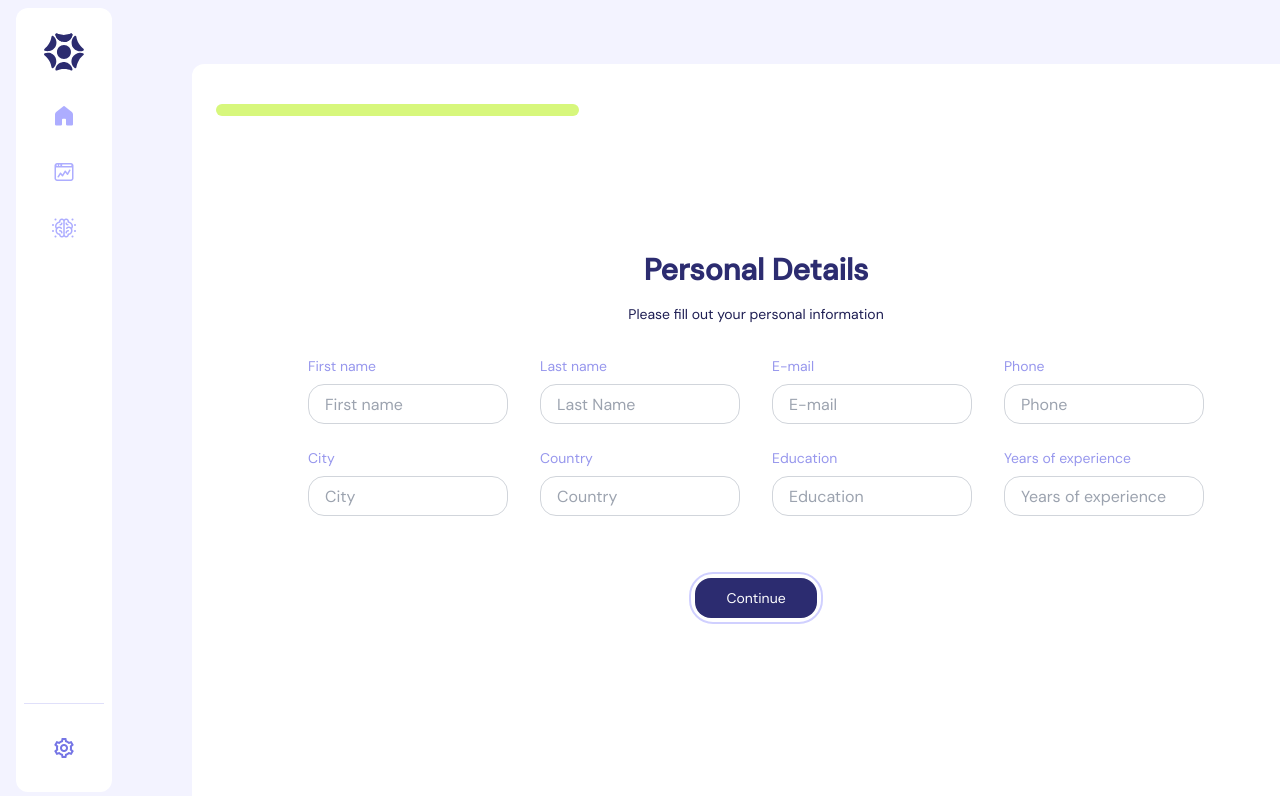
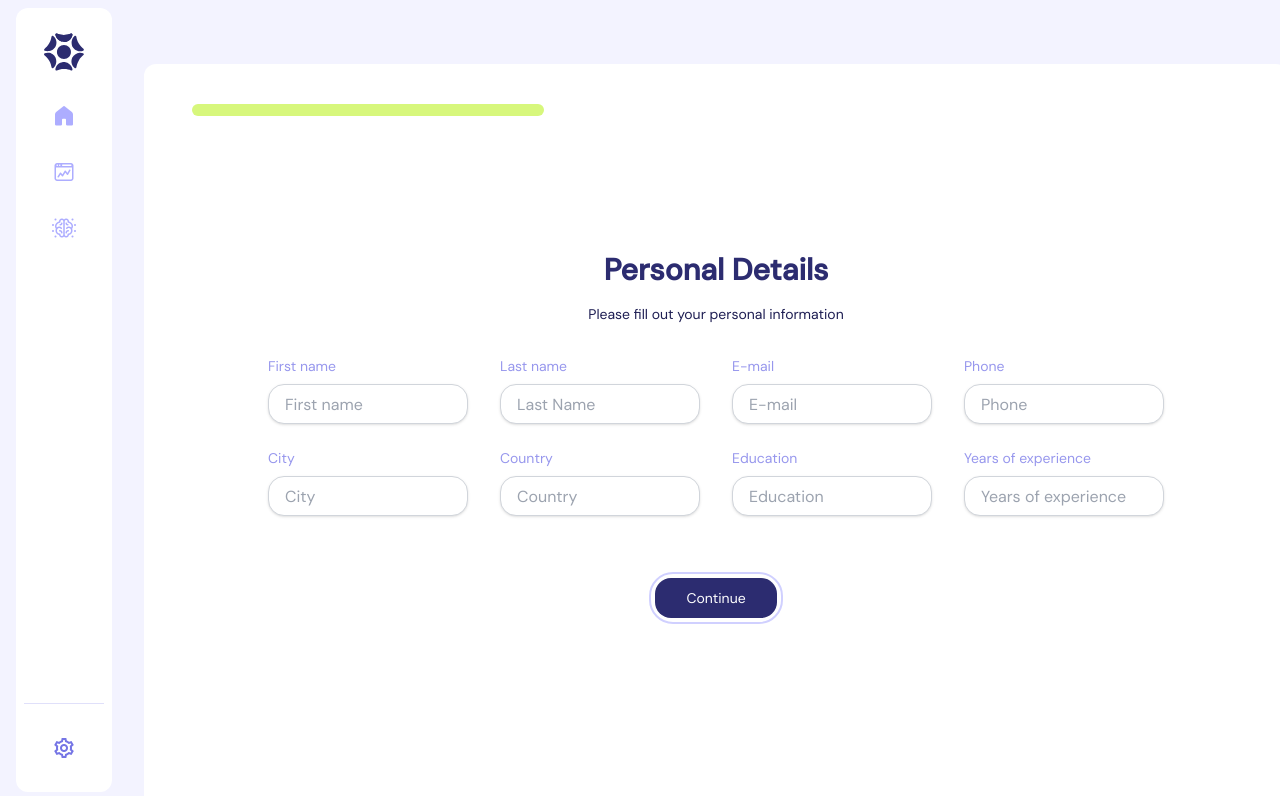
Before and after one commit to thaibbraz/gigshub-webapp-frontend, a React (Create React App) app: page /forms in a window 1280 px wide. Shown: the top 796 px of the page. Built offline with nearby package versions, Linux system fonts and the light colour scheme.

Commit message:
Added forms shadows

```diff
--- a/src/components/Forms/Forms.jsx
+++ b/src/components/Forms/Forms.jsx
@@ -8,11 +8,8 @@ const Forms = () => {
   const [formData, setFormData] = useState({});
 
   const handleNext = (data) => {
-    console.log("Data received in handleNext:", data); // Log received data
-    console.log("Current step before increment:", step); // Log current step
     setFormData({ ...formData, ...data });
     setStep((prevStep) => {
-      console.log("Next step after increment:", prevStep + 1); // Log next step
       return prevStep + 1;
     });
   };
--- a/src/components/Forms/subComponents/ExperienceForm.jsx
+++ b/src/components/Forms/subComponents/ExperienceForm.jsx
@@ -19,14 +19,13 @@ const ExperienceForm = ({ onNext }) => {
 
   const handleSubmit = (e) => {
     e.preventDefault();
-    console.log("ExperienceForm submitted");
     onNext(formData);
   };
 
   const progress = (2 / 3) * 100;
 
   return (
-    <div>
+    <div className="ml-2">
       <div
         className="absolute top-8 left-[1225px] px-10 mx-20
       "
@@ -38,7 +37,7 @@ const ExperienceForm = ({ onNext }) => {
           Log out
         </a>
       </div>
-      <div className="flex flex-col bg-white rounded-xl p-10 ml-24 pl-4 maincontainer w-full max-w-7xl h-[calc(100vh-28px)]">
+      <div className="flex flex-col bg-white rounded-xl p-10 ml-10 w-full max-w-7xl h-[calc(100vh-28px)]">
         <div className="relative w-12/12 h-3 bg-white rounded-lg mb-6 ml-2">
           <div
             className="absolute h-full bg-lime-green rounded-lg transition-all duration-500"
@@ -63,7 +62,7 @@ const ExperienceForm = ({ onNext }) => {
                 value={formData.company}
                 onChange={handleChange}
                 placeholder="Company"
-                className="border border-gray-300 rounded-2xl h-input py-3 px-4 w-auto"
+                className="border border-gray-300 rounded-2xl h-input py-3 px-4 w-auto shadow dark-blue"
               />
             </div>
 
@@ -76,7 +75,7 @@ const ExperienceForm = ({ onNext }) => {
                 value={formData.jobTitle}
                 onChange={handleChange}
                 placeholder="Job title"
-                className="border border-gray-300 rounded-2xl h-input py-3 px-4 w-auto"
+                className="border border-gray-300 rounded-2xl h-input py-3 px-4 w-auto shadow dark-blue"
               />
             </div>
 
@@ -89,7 +88,7 @@ const ExperienceForm = ({ onNext }) => {
                 value={formData.startDate}
                 onChange={handleChange}
                 placeholder="DD-MM-YY"
-                className="border border-gray-300 rounded-2xl h-input py-3 px-4 w-auto"
+                className="border border-gray-300 rounded-2xl h-input py-3 px-4 w-auto shadow dark-blue"
               />
             </div>
 
@@ -101,7 +100,7 @@ const ExperienceForm = ({ onNext }) => {
                 onChange={handleChange}
                 placeholder="DD-MM-YY"
                 disabled={formData.currentWorkplace}
-                className={`border border-gray-300 rounded-2xl h-input py-3 px-4 w-auto ${
+                className={`border border-gray-300 rounded-2xl h-input py-3 px-4 w-auto shadow dark-blue ${
                   formData.currentWorkplace ? "bg-gray-200" : ""
                 }`}
               />
--- a/src/components/Forms/subComponents/PersonalDetailsForm.jsx
+++ b/src/components/Forms/subComponents/PersonalDetailsForm.jsx
@@ -19,13 +19,12 @@ const PersonalDetailsForm = ({ onNext }) => {
 
   const handleSubmit = (e) => {
     e.preventDefault();
-    console.log("PersonalDetailsForm submitted");
     onNext(formData);
   };
 
   const progress = (1 / 3) * 100;
   return (
-    <div>
+    <div className="ml-2">
       <div
         className="absolute top-8 left-[1225px] px-10 mx-20
       "
@@ -37,7 +36,7 @@ const PersonalDetailsForm = ({ onNext }) => {
           Log out
         </a>
       </div>
-      <div className="flex flex-col bg-white rounded-xl p-10 ml-24 pl-4 maincontainer w-full max-w-7xl h-[calc(100vh-28px)]">
+      <div className="flex flex-col bg-white rounded-xl p-10 ml-10 maincontainer w-full max-w-7xl h-[calc(100vh-28px)]">
         <div className="relative w-12/12 h-3 bg-white rounded-lg mb-6 ml-2">
           <div
             className="absolute h-full bg-lime-green rounded-lg transition-all duration-500"
@@ -45,7 +44,7 @@ const PersonalDetailsForm = ({ onNext }) => {
           />
         </div>
         <div className="w-full mt-28">
-          <h2 className="text-3xl font-bold text-dark-blue text-center mb-4">
+          <h2 className="text-3xl font-bold text-dark-blue text-center mb-4 ">
             Personal Details
           </h2>
           <p className="text-center text-sm mb-8 text-dark-purple ">
@@ -64,7 +63,7 @@ const PersonalDetailsForm = ({ onNext }) => {
                 value={formData.firstName}
                 onChange={handleChange}
                 placeholder="First name"
-                className="border border-gray-300 rounded-2xl h-input py-3 px-4 w-auto"
+                className="border border-gray-300 rounded-2xl h-input py-3 px-4 w-auto shadow dark-blue"
               />
             </div>
 
@@ -77,7 +76,7 @@ const PersonalDetailsForm = ({ onNext }) => {
                 value={formData.lastName}
                 onChange={handleChange}
                 placeholder="Last Name"
-                className="border border-gray-300 rounded-2xl h-input py-3 px-4 w-auto"
+                className="border border-gray-300 rounded-2xl h-input py-3 px-4 w-auto shadow dark-blue"
               />
             </div>
             <div className="flex flex-col">
@@ -87,7 +86,7 @@ const PersonalDetailsForm = ({ onNext }) => {
                 value={formData.email}
                 onChange={handleChange}
                 placeholder="E-mail"
-                className="border border-gray-300 rounded-2xl h-input py-3 px-4 w-auto"
+                className="border border-gray-300 rounded-2xl h-input py-3 px-4 w-auto shadow dark-blue"
               />
             </div>
             <div className="flex flex-col">
@@ -97,7 +96,7 @@ const PersonalDetailsForm = ({ onNext }) => {
                 value={formData.phone}
                 onChange={handleChange}
                 placeholder="Phone"
-                className="border border-gray-300 rounded-2xl h-input py-3 px-4 w-auto"
+                className="border border-gray-300 rounded-2xl h-input py-3 px-4 w-auto shadow dark-blue"
               />
             </div>
             <div className="flex flex-col">
@@ -107,7 +106,7 @@ const PersonalDetailsForm = ({ onNext }) => {
                 value={formData.city}
                 onChange={handleChange}
                 placeholder="City"
-                className="border border-gray-300 rounded-2xl h-input py-3 px-4 w-auto"
+                className="border border-gray-300 rounded-2xl h-input py-3 px-4 w-auto shadow dark-blue"
               />
             </div>
             <div className="flex flex-col">
@@ -117,7 +116,7 @@ const PersonalDetailsForm = ({ onNext }) => {
                 value={formData.country}
                 onChange={handleChange}
                 placeholder="Country"
-                className="border border-gray-300 rounded-2xl h-input py-3 px-4 w-auto"
+                className="border border-gray-300 rounded-2xl h-input py-3 px-4 w-auto shadow dark-blue"
               />
             </div>
             <div className="flex flex-col">
@@ -129,7 +128,7 @@ const PersonalDetailsForm = ({ onNext }) => {
                 value={formData.education}
                 onChange={handleChange}
                 placeholder="Education"
-                className="border border-gray-300 rounded-2xl h-input py-3 px-4 w-auto"
+                className="border border-gray-300 rounded-2xl h-input py-3 px-4 w-auto shadow dark-blue"
               />
             </div>
             <div className="flex flex-col">
@@ -141,7 +140,7 @@ const PersonalDetailsForm = ({ onNext }) => {
                 value={formData.yearsOfExperience}
                 onChange={handleChange}
                 placeholder="Years of experience"
-                className="border border-gray-300 rounded-2xl h-input py-3 px-4 w-auto"
+                className="border border-gray-300 rounded-2xl h-input py-3 px-4 w-auto shadow dark-blue"
               />
             </div>
 
--- a/src/components/Forms/subComponents/SkillsForm.jsx
+++ b/src/components/Forms/subComponents/SkillsForm.jsx
@@ -30,7 +30,7 @@ const SkillsForm = () => {
   };
 
   return (
-    <div>
+    <div className="ml-2">
       <div className="absolute top-8 left-[1225px] px-10 mx-20">
         <a
           href="/logout"
@@ -39,7 +39,7 @@ const SkillsForm = () => {
           Log out
         </a>
       </div>
-      <div className="flex flex-col bg-white rounded-xl p-10 ml-24 pl-4 maincontainer w-full max-w-7xl h-[calc(100vh-28px)]">
+      <div className="flex flex-col bg-white rounded-xl p-10 ml-10 maincontainer w-full max-w-7xl h-[calc(100vh-28px)]">
         <div className="relative w-full h-3 bg-white rounded-lg mb-6 ml-2">
           <div
             className="absolute h-full bg-lime-green rounded-lg transition-all duration-500"
@@ -71,14 +71,14 @@ const SkillsForm = () => {
                 value={searchTerm}
                 onChange={(e) => setSearchTerm(e.target.value)}
                 disabled={limitReached}
-                className={`border border-gray-300 rounded-2xl h-input py-3 px-12 mb-6 w-full ${
+                className={`border border-gray-300 rounded-2xl h-input py-3 px-12 mb-6 w-full shadow dark-blue${
                   limitReached ? "text-red-500" : ""
                 }`}
               />
               <img
                 src={searchIcon}
                 alt="Search"
-                className="absolute left-5 top-1/3 transform -translate-y-1/2 h-5 w-5"
+                className="absolute left-5 top-1/3 transform -translate-y-1/2 h-5 w-5 "
               />
             </div>
 
```
